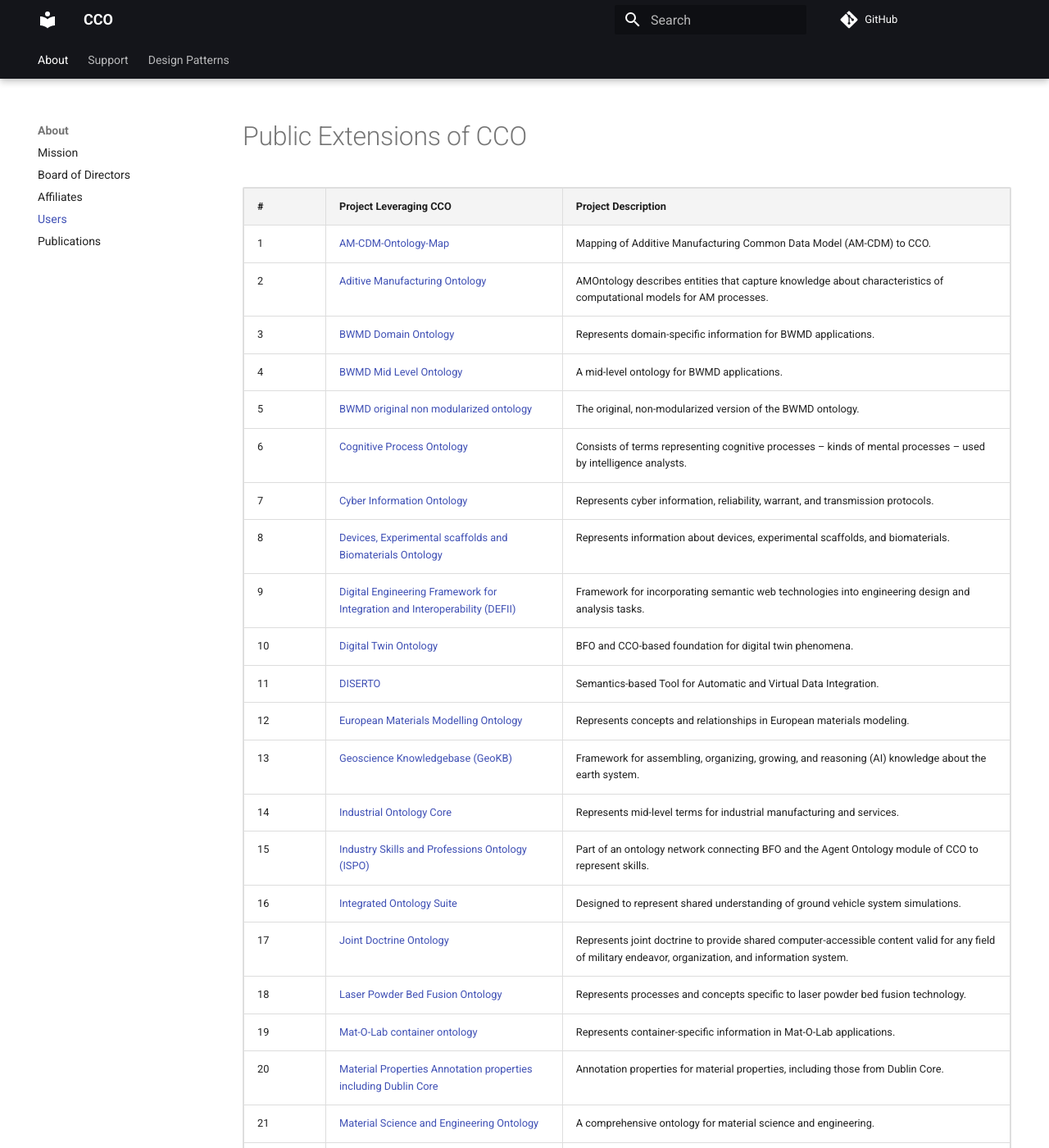
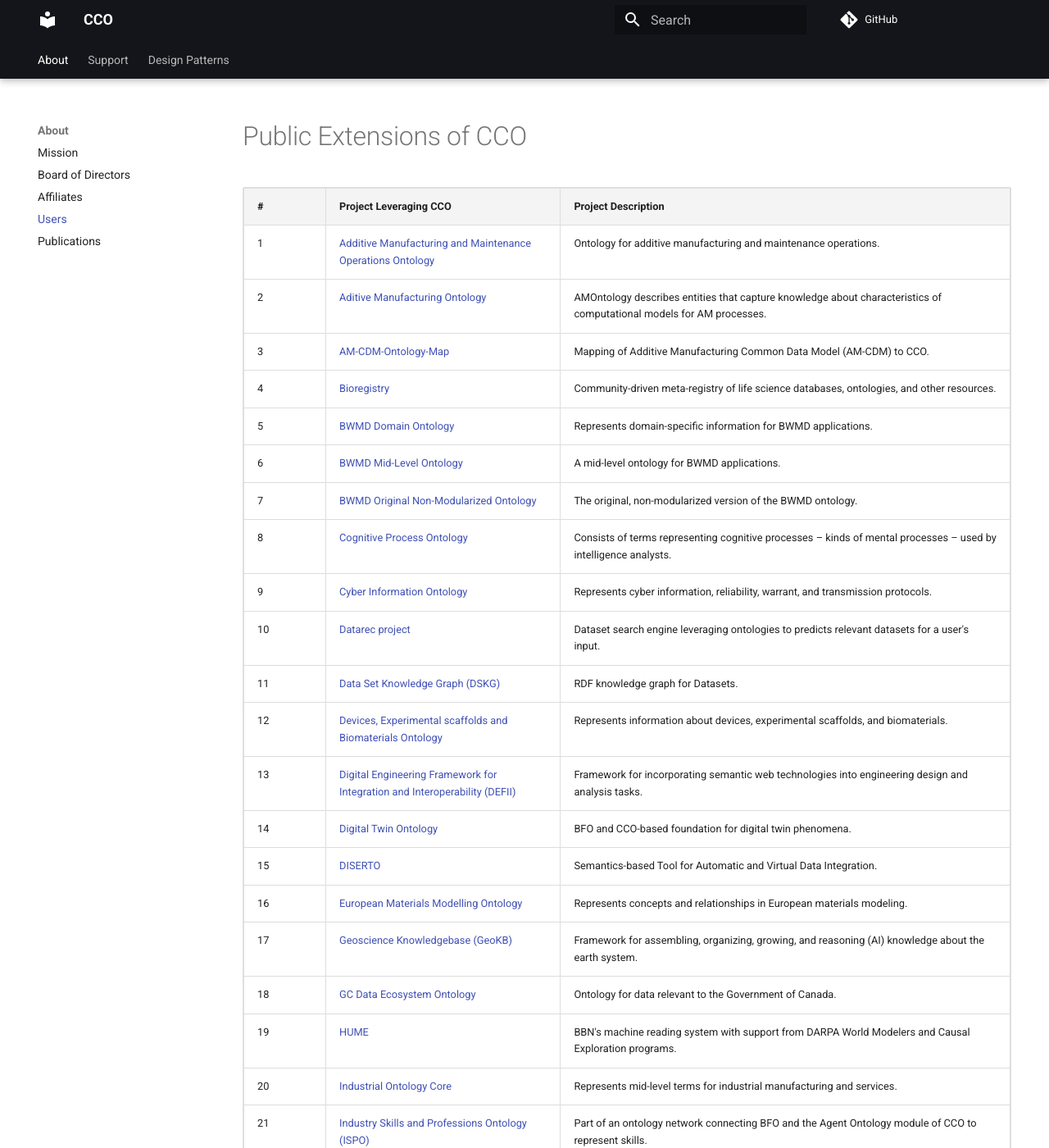
Before and after one commit to CommonCoreOntology/cco-webpage, an MkDocs documentation site: the page built from docs/users.md, in a window 1280 px wide and 1400 px high. Shown: the whole window at 82% size. Built offline with MkDocs 1.6.1 and Material for MkDocs 9.7.7, drawn with Linux system fonts in a browser that asks for light colours; comment, search, counter and statistics services are not loaded; some of the changed text lies outside the part shown.

Commit message:
updates to user page

```diff
--- a/docs/users.md
+++ b/docs/users.md
@@ -17,22 +17,29 @@
             <tr><th>#</th><th>Project Leveraging CCO</th><th>Project Description</th></tr>
         </thead>
         <tbody>
+            <tr><td></td><td><a href="https://github.com/LA3D/ammo">Additive Manufacturing and Maintenance Operations Ontology</a></td><td>Ontology for additive manufacturing and maintenance operations.</td></tr>
+            <tr><td></td><td><a href="https://matportal.org/ontologies/AMONTOLOGY">Aditive Manufacturing Ontology</a></td><td>AMOntology describes entities that capture knowledge about characteristics of computational models for AM processes.</td></tr>
             <tr><td></td><td><a href="https://github.com/BuffaloMfgWorks/AM-CDM-Ontology-Map">AM-CDM-Ontology-Map</a></td><td>Mapping of Additive Manufacturing Common Data Model (AM-CDM) to CCO.</td></tr>
-            <tr><td></td><td><a href="https://matportal.org/ontologies/AMONTOLOGY">Aditive Manufacturing Ontology</a></td><td>AMOntology describes entities that capture knowledge about characteristics of computational models for AM processes.</td></tr>
+            <tr><td></td><td><a href="https://github.com/biopragmatics/bioregistry/blob/f4b3df32ac17c47b1a849738a10f6f10a0f880bf/docs/_data/curation.yml#L585">Bioregistry</a></td><td>Community-driven meta-registry of life science databases, ontologies, and other resources.</td></tr>
             <tr><td></td><td><a href="https://matportal.org/ontologies/BWMD-DOMAIN">BWMD Domain Ontology</a></td><td>Represents domain-specific information for BWMD applications.</td></tr>
-            <tr><td></td><td><a href="https://matportal.org/ontologies/BWMD-MID">BWMD Mid Level Ontology</a></td><td>A mid-level ontology for BWMD applications.</td></tr>
-            <tr><td></td><td><a href="https://matportal.org/ontologies/BWMD">BWMD original non modularized ontology</a></td><td>The original, non-modularized version of the BWMD ontology.</td></tr>
+            <tr><td></td><td><a href="https://matportal.org/ontologies/BWMD-MID">BWMD Mid-Level Ontology</a></td><td>A mid-level ontology for BWMD applications.</td></tr>
+            <tr><td></td><td><a href="https://matportal.org/ontologies/BWMD">BWMD Original Non-Modularized Ontology</a></td><td>The original, non-modularized version of the BWMD ontology.</td></tr>
             <tr><td></td><td><a href="https://arxiv.org/pdf/2005.08078">Cognitive Process Ontology</a></td><td>Consists of terms representing cognitive processes – kinds of mental processes – used by intelligence analysts.</td></tr>
             <tr><td></td><td><a href="https://github.com/CommonCoreOntology/TowardsACyberInformationOntology">Cyber Information Ontology</a></td><td>Represents cyber information, reliability, warrant, and transmission protocols.</td></tr>
+            <tr><td></td><td><a href="https://github.com/michaelfaerber/datarec">Datarec project</a></td><td>Dataset search engine leveraging ontologies to predicts relevant datasets for a user's input.</td></tr>
+            <tr><td></td><td><a href="https://github.com/michaelfaerber/data-set-knowledge-graph/tree/0aa6750a21027d7e6c13522114f6e62aa0dc35f7">Data Set Knowledge Graph (DSKG)</a></td><td>RDF knowledge graph for Datasets.</td></tr>
             <tr><td></td><td><a href="https://matportal.org/ontologies/DEB">Devices, Experimental scaffolds and Biomaterials Ontology</a></td><td>Represents information about devices, experimental scaffolds, and biomaterials.</td></tr>
             <tr><td></td><td><a href="https://incose.onlinelibrary.wiley.com/doi/full/10.1002/sys.21662">Digital Engineering Framework for Integration and Interoperability (DEFII)</a></td><td>Framework for incorporating semantic web technologies into engineering design and analysis tasks.</td></tr>
             <tr><td></td><td><a href="https://arxiv.org/pdf/2405.00960v1">Digital Twin Ontology</a></td><td>BFO and CCO-based foundation for digital twin phenomena.</td></tr>
             <tr><td></td><td><a href="https://ieeexplore.ieee.org/stamp/stamp.jsp?arnumber=9035364&casa_token=qihS42b2lPsAAAAA:BvXdhJe1sgpMHAJhTwL2lUBgRutrQI39KyNfwFHJ5yp9JlHNvHcoigKnNAUaDTNPQBboQEHZWQ&tag=1">DISERTO</a></td><td>Semantics-based Tool for Automatic and Virtual Data Integration.</td></tr>
             <tr><td></td><td><a href="https://matportal.org/ontologies/EMMO">European Materials Modelling Ontology</a></td><td>Represents concepts and relationships in European materials modeling.</td></tr>
             <tr><td></td><td><a href="https://github.com/skybristol/geokb">Geoscience Knowledgebase (GeoKB)</a></td><td>Framework for assembling, organizing, growing, and reasoning (AI) knowledge about the earth system.</td></tr>
+            <tr><td></td><td><a href="https://github.com/KrishnaUdaiwal/gcde_ontology">GC Data Ecosystem Ontology</a></td><td>Ontology for data relevant to the Government of Canada.</td></tr>
+            <tr><td></td><td><a href="https://github.com/BBN-E/Hume/tree/3d5d7f8e17f7e77ecf94a6de58ac5859a03789ce">HUME</a></td><td>BBN's machine reading system with support from DARPA World Modelers and Causal Exploration programs.</td></tr>
             <tr><td></td><td><a href="https://github.com/iofoundry/ontology">Industrial Ontology Core</a></td><td>Represents mid-level terms for industrial manufacturing and services.</td></tr>
             <tr><td></td><td><a href="https://link.springer.com/chapter/10.1007/978-3-319-99707-0_40">Industry Skills and Professions Ontology (ISPO)</a></td><td>Part of an ontology network connecting BFO and the Agent Ontology module of CCO to represent skills.</td></tr>
             <tr><td></td><td><a href="https://tigerprints.clemson.edu/cgi/viewcontent.cgi?article=4926&context=all_theses">Integrated Ontology Suite</a></td><td>Designed to represent shared understanding of ground vehicle system simulations.</td></tr>
+            <tr><td></td><td><a href="https://github.com/royswastik/intelligent-team-building-recommendation-system">Intelligent Team Building Recommendation System</a></td><td>A team building recommender system for researchers who have similar overlapping research interests and can collaborate to work on a particular problemstatement.</td></tr>
             <tr><td></td><td><a href="https://philpapers.org/archive/MORJDO.pdf">Joint Doctrine Ontology</a></td><td>Represents joint doctrine to provide shared computer-accessible content valid for any field of military endeavor, organization, and information system.</td></tr>
             <tr><td></td><td><a href="https://matportal.org/ontologies/LPBFO">Laser Powder Bed Fusion Ontology</a></td><td>Represents processes and concepts specific to laser powder bed fusion technology.</td></tr>
             <tr><td></td><td><a href="https://matportal.org/ontologies/MOCO">Mat-O-Lab container ontology</a></td><td>Represents container-specific information in Mat-O-Lab applications.</td></tr>
@@ -52,19 +59,25 @@
             <tr><td></td><td><a href="https://github.com/PhiBabs935/Military-Ranks-Ontology">Military Ranks Ontology</a></td><td>Ontology of military ranks and the authority roles, duties and responsibilities associated with those ranks.</td></tr>
             <tr><td></td><td><a href="https://www.sciencedirect.com/science/article/pii/S1877050922012303">Mobile Blood Collection Ontology</a></td><td>Modular suite of ontologies that formalize the mobile blood collection process.</td></tr>
             <tr><td></td><td><a href="https://github.com/MEMOntology/memon">Modular Environmental Monitoring Ontology (MEMOn)</a></td><td>Domain ontology built as a promising solution for the semantic interoperability between resources (human, data, software) in environmental monitoring domain.</td></tr>
+            <tr><td></td><td><a href="https://github.com/I-AM-project/my-data-ontology">Mydata ontology</a></td><td>Extension of the Common Core Ontologies that provides a standardized extensible semantics for representing personal data.</td></tr>
             <tr><td></td><td><a href="https://arxiv.org/pdf/1809.07783">Neural Network Event Extraction</a></td><td>Leveraging event ontology module of CCO to NN extraction.</td></tr>
+            <tr><td></td><td><a href="https://github.com/chloelee1230/nlp_ranking">NLP Ranking</a></td><td>Used to rank universities based on their NLP publications on ACL Anthology.</td></tr>
             <tr><td></td><td><a href="https://philpapers.org/archive/VAJTAO.pdf">Ontology of Commercial Exchange (OCE)</a></td><td>Designed to represent aspects of human social behavior involving purchasing, selling, marketing, and so forth.</td></tr>
             <tr><td></td><td><a href="https://philpapers.org/archive/KASOOP-3.pdf">Ontology of Plays for Teaming and Collaboration (OPTaC)</a></td><td>Domain-level ontology for the facilitation of play-based collaborative autonomy among unmanned and manned-unmanned aircraft.</td></tr>
             <tr><td></td><td><a href="https://www.proquest.com/docview/2776249427?pq-origsite=gscholar&fromopenview=true&sourcetype=Dissertations%20&%20Theses">Ontology of Relevance</a></td><td>Designed to represent and distinguish inferential and prescriptive relevance.</td></tr>
-            <tr><td></td><td><a href="https://github.com/TRADOC-G2/oe-ontology/blob/0fe9577b6f603475c80b9aa36fbbcf49dd3d6797/ExtendedRelationOntology.ttl#L15">Operational Environment Ontology</a></td><td>Represents concepts and processes in mechanical testing.</td></tr>
+            <tr><td></td><td><a href="https://github.com/TRADOC-G2/oe-ontology">Operational Environment Ontology</a></td><td>Represents concepts and processes in mechanical testing.</td></tr>
             <tr><td></td><td><a href="https://ieeexplore.ieee.org/abstract/document/9798936?casa_token=iqUpJR3_gtQAAAAA:arwyROnS9D3LfIYV1LHH4NPyssAMvG26JxfLDuO3JDgA53ssaUMKVvL32BSt2_Dc4XbpRRU07w">POLARISC Ontology</a></td><td>Defines the Knowledge of French emergency responders who are involved in the disaster response process.</td></tr>
             <tr><td></td><td><a href="https://github.com/TrustedAI-KG-NLP/cco-pizza">Pizza Ontology Project</a></td><td>Project space for learning ontology engineering regarding pizzas.</td></tr>
             <tr><td></td><td><a href="https://content.iospress.com/articles/applied-ontology/ao190210">Product Life Cycle Ontologies</a></td><td>Ontology suite representing manufacturing product life cycles.</td></tr>
             <tr><td></td><td><a href="https://github.com/BFO-Mappings/PROV-to-BFO/blob/0ebed419d2584e4ea7a0dcecd93aeb17caafe11a/prov-cco-directmappings.ttl#L15">PROVO-CCO Mapping</a></td><td>Mapping between PROVO and CCO.</td></tr>
             <tr><td></td><td><a href="https://pubs.geoscienceworld.org/gsa/books/edited-volume/2377/chapter-abstract/135416298/Ontology-of-the-complex-rare-earth-elements?redirectedFrom=fulltext">Rare-Earth Elements (REE) Ontology</a></td><td>Formalizes the interactions among the members of various magmatic, hydrothermal, basinal, regolith, and supergene subsystems.</td></tr>
             <tr><td></td><td><a href="https://github.com/RUBRIC-ontology/RUBRIC">Regulatory Basis for Informed Consent (RUBRIC)</a></td><td>Ontology representing informed consent concepts.</td></tr>
+            <tr><td></td><td><a href="https://github.com/Sciumo">Sciumo Tech</a></td><td>Technology projects by Sciumo.</td></tr>
+            <tr><td></td><td><a href="https://github.com/standardgalactic/data-interoperability-panel/blob/eb6e1dc84e905cdfd358aed2a4771346694909ab/archive/user-profile/use-cases.md?plain=1#L26">Solid Data Interoperability Panel</a></td><td>Panel investigating data interoperability across applications while enabling secure collaboration and query using intuitive data boundaries.</td></tr>
             <tr><td></td><td><a href="https://philpapers.org/archive/COXTSD-2.pdf">Space Domain Ontologies</a></td><td>Ontologies representing phenomena relevant to the domain of space.</td></tr>
+            <tr><td></td><td><a href="https://standardgalactic">Standard Galactic</a></td><td>Standard Galactic project on data interoperability.</td></tr>
             <tr><td></td><td><a href="https://link.springer.com/article/10.1007/s12145-023-00941-9">Sustainable Development and Climate (SDC) Ontology</a></td><td>Formalizes the sustainability impacts of implementations of actions, plans, strategies, and policies.</td></tr>
+            <tr><td></td><td><a href="https://github.com/KGConf/KGC-knowledge-graph/tree/3d73f5af5f196786236a5cf06ddf4720f4fe79c4">The KGC Knowledge Graph</a></td><td>Knowledge Graph of the Knowledge Graph Conference.</td></tr>
             <tr><td></td><td><a href="https://matportal.org/ontologies/MWO">The MatWerk ontology</a></td><td>Represents comprehensive concepts in material work.</td></tr>
             <tr><td></td><td><a href="https://matportal.org/ontologies/PMDCO">The PMD Core Ontology</a></td><td>Core ontology for PMD applications.</td></tr>
             <tr><td></td><td><a href="https://matportal.org/ontologies/TFSCO">Thin-film solar cell ontology</a></td><td>Represents concepts and relationships in thin-film solar cell technology.</td></tr>
```
